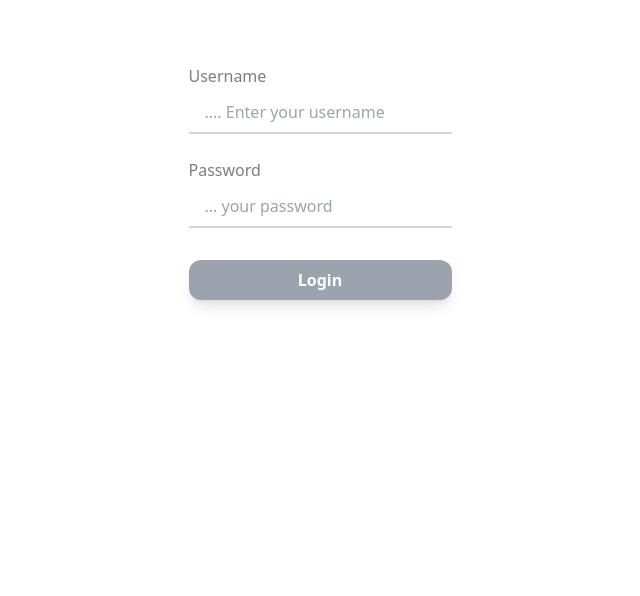
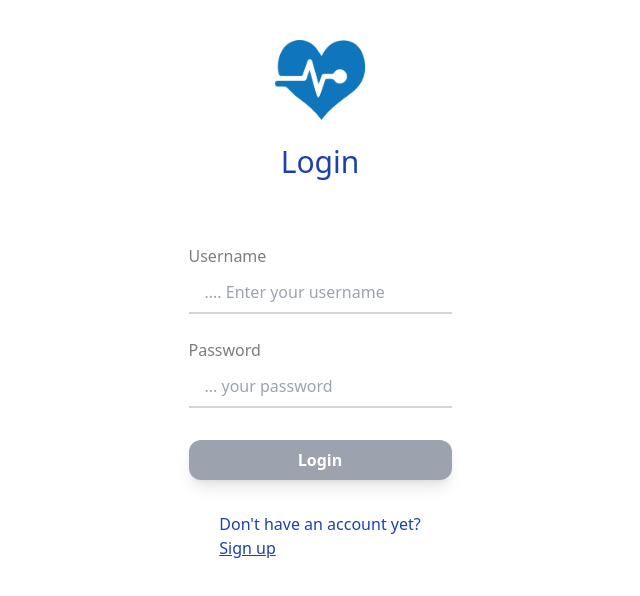
Before and after one commit to abdicodes/Health-Ease, a React (Vite) app in the folder frontend/: page /patient-portal in a window 1280 px wide. Shown: the top 596 px of the page, without its empty margins (320-960 px from the left). Built offline with nearby package versions, Linux system fonts and the light colour scheme.

Commit message:
feat: added link to registration page

```diff
--- a/frontend/src/components/NavBar.tsx
+++ b/frontend/src/components/NavBar.tsx
@@ -125,7 +125,7 @@ const NavBar = () => {
           </Menu>
 
           <div className="hidden w-full md:block md:w-auto">
-            <ul className="flex flex-col font-medium p-4 md:p-0 mt-4 border rounded-lg  md:flex-row md:space-x-6 lg:space-x-8 md:mt-0 md:border-0 ">
+            <ul className="flex flex-col font-medium p-4 md:p-0 mt-4 border rounded-lg  md:flex-row md:space-x-2 lg:space-x-10 md:mt-0 md:border-0 ">
               <li
                 onClick={() => console.log('hello')}
                 className="bg-blue-500 rounded-full shadow-md shadow-blue-800 flex flex-row items-center justify-center text-white text-md w-24  cursor-pointer mx-5 hover:bg-blue-600"
--- a/frontend/src/components/patientPortal/loginPage/index.tsx
+++ b/frontend/src/components/patientPortal/loginPage/index.tsx
@@ -1,5 +1,6 @@
 import LoginForm from './LoginForm'
 import { useAuth } from '../../../context/AuthContext'
+import heart from '/heart.png'
 
 const LoginPage = () => {
   const { login } = useAuth()
@@ -12,7 +13,23 @@ const LoginPage = () => {
     login(values.username, values.password)
   }
 
-  return <LoginForm onSubmit={handleLogin} />
+  return (
+    <div className=" flex flex-col mt-10">
+      <div className=" flex items-center flex-col  justify-center text-3xl text-blue-800">
+        <img src={heart} className="h-20 mb-6" alt="healthEase Logo" />
+        Login
+      </div>
+      <div>
+        <LoginForm onSubmit={handleLogin} />
+      </div>
+      <div className="mx-auto mt-8 text-blue-800">
+        <h2>Don't have an account yet?</h2>
+        <button className="underline hover:text-red-800 cursor-pointer">
+          Sign up
+        </button>
+      </div>
+    </div>
+  )
 }
 
 export default LoginPage
```
Also changed, not shown: frontend/public/heart.png.
